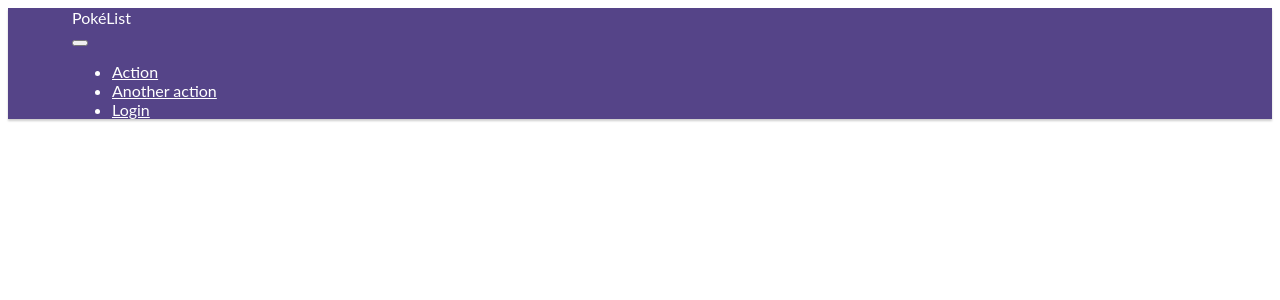
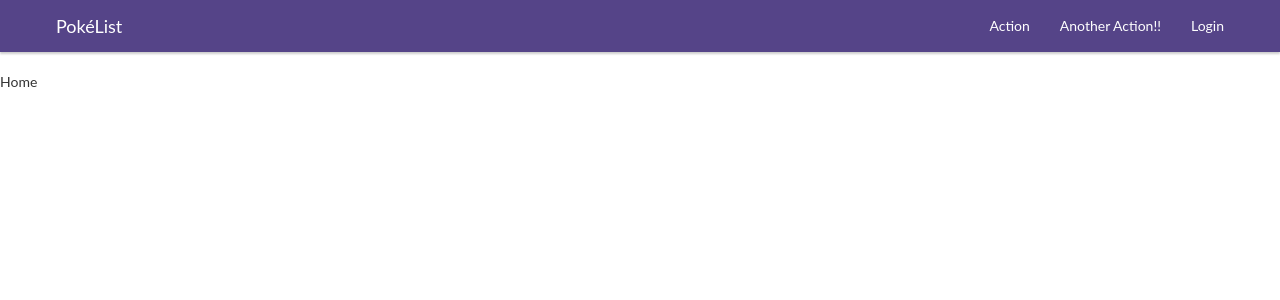
Before and after one commit to gbateman/pokelist-frontend, a React app: page / in a window 1280 px wide. Shown: the top 300 px of the page. Built offline with nearby package versions, Linux system fonts and the light colour scheme; the HTML template or start-up script is replaced by a standard one.

Commit message:
Got navbar buttons to link to different pages

```diff
--- a/package.json
+++ b/package.json
@@ -9,10 +9,13 @@
   "private": false,
   "dependencies": {
     "babel-preset-react": "^6.24.1",
+    "express": "^4.16.2",
     "node-sass": "^4.6.1",
     "react": "^16.1.1",
     "react-dom": "^16.1.1",
-    "react-redux": "^5.0.6"
+    "react-redux": "^5.0.6",
+    "react-router": "^4.2.0",
+    "react-router-dom": "^4.2.2"
   },
   "devDependencies": {
     "babel-core": "^6.26.0",
@@ -23,6 +26,7 @@
     "webpack": "^3.8.1"
   },
   "scripts": {
+    "start": "yarn build && node src/app.js",
     "build": "webpack --config webpack.config.js && osascript -e 'display notification \"Build complete\" with title \"Yarn\"'"
   }
 }
--- /dev/null
+++ b/src/components/App.jsx
@@ -0,0 +1,26 @@
+import React from 'react';
+import { BrowserRouter as Router, Route } from 'react-router-dom';
+import Header from './Header.jsx';
+import Home from './Home.jsx';
+import Login from './Login.jsx';
+
+class App extends React.Component {
+  componentDidMount() {
+    document.title = "PokéList";
+  }
+
+  render() {
+    return (
+      <Router>
+        <div>
+          <Header />
+
+          <Route exact path="/" render={() => <Home />} />
+          <Route path="/login" render={() => <Login />} />
+        </div>
+      </Router>
+    );
+  }
+}
+
+export default App;
--- a/src/components/Header.jsx
+++ b/src/components/Header.jsx
@@ -1,9 +1,10 @@
 import React from 'react';
+import { Link } from 'react-router-dom';
 
 class Header extends React.Component {
   render() {
     return (
-      <nav className="navbar navbar-fixed-top pokelist-navbar">
+      <nav className="navbar pokelist-navbar">
         <div className="navbar-header">
           <div className="navbar-brand">PokéList</div>
           <button type="button" className="navbar-toggle collapsed" data-toggle="collapse" data-target=".navbar-collapse">
@@ -14,9 +15,9 @@
         </div>
         <div className="collapse navbar-right navbar-collapse">
           <ul className="nav navbar-nav">
-            <li><a href="#">Action</a></li>
-            <li><a href="#">Another action</a></li>
-            <li><a href="#">Login</a></li>
+            <li><Link to="/">Action</Link></li>
+            <li><Link to="/">Another Action!!</Link></li>
+            <li><Link to="/login">Login</Link></li>
           </ul>
         </div>
       </nav>
--- /dev/null
+++ b/src/components/Home.jsx
@@ -0,0 +1,11 @@
+import React from 'react';
+
+class Home extends React.Component {
+  render() {
+    return (
+      <p>Home</p>
+    );
+  }
+}
+
+export default Home;
--- /dev/null
+++ b/src/components/Login.jsx
@@ -0,0 +1,11 @@
+import React from 'react';
+
+class Login extends React.Component {
+  render() {
+    return (
+      <p>Login</p>
+    );
+  }
+}
+
+export default Login;
--- /dev/null
+++ b/src/index.html
@@ -0,0 +1,12 @@
+<html>
+<head>
+  <link rel="stylesheet" href="https://maxcdn.bootstrapcdn.com/bootstrap/latest/css/bootstrap.min.css">
+</head>
+<body>
+  <div id="root" />
+  <script src="bundle.js"></script>
+  <script src="https://code.jquery.com/jquery-3.2.1.slim.min.js" integrity="sha384-KJ3o2DKtIkvYIK3UENzmM7KCkRr/rE9/Qpg6aAZGJwFDMVNA/GpGFF93hXpG5KkN" crossorigin="anonymous"></script>
+  <script src="https://cdnjs.cloudflare.com/ajax/libs/popper.js/1.12.3/umd/popper.min.js" integrity="sha384-vFJXuSJphROIrBnz7yo7oB41mKfc8JzQZiCq4NCceLEaO4IHwicKwpJf9c9IpFgh" crossorigin="anonymous"></script>
+  <script src="https://maxcdn.bootstrapcdn.com/bootstrap/4.0.0-beta.2/js/bootstrap.min.js" integrity="sha384-alpBpkh1PFOepccYVYDB4do5UnbKysX5WZXm3XxPqe5iKTfUKjNkCk9SaVuEZflJ" crossorigin="anonymous"></script>
+</body>
+</html>
--- a/src/index.js
+++ b/src/index.js
@@ -1,10 +1,10 @@
 import React from 'react';
 import ReactDOM from 'react-dom';
-import Header from './components/Header.jsx';
+import App from './components/App.jsx';
 
 import './sass/main.scss';
 
 ReactDOM.render(
-  <Header/>,
+  <App />,
   document.getElementById('root')
 );
--- a/webpack.config.js
+++ b/webpack.config.js
@@ -3,7 +3,7 @@
 module.exports = {
 	entry: './src/index.js',
 	output: {
-		filename: 'bundle.js',
+		filename: 'public/bundle.js',
 		path: path.resolve(__dirname, 'build')
 	},
   module: {
```
Also changed, not shown: src/app.js (added, +10 -0 lines), 1 other file (tests, documents, lock files or other folders).
